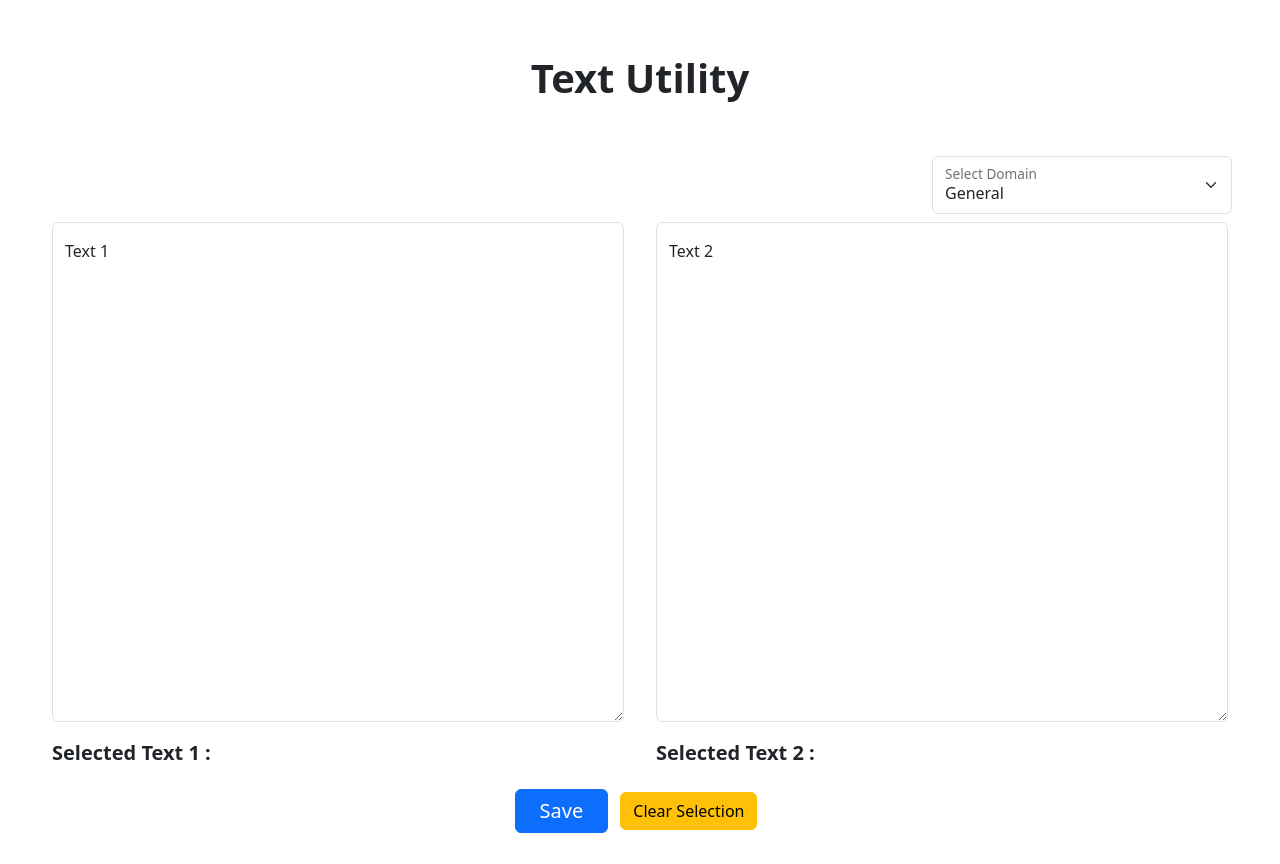
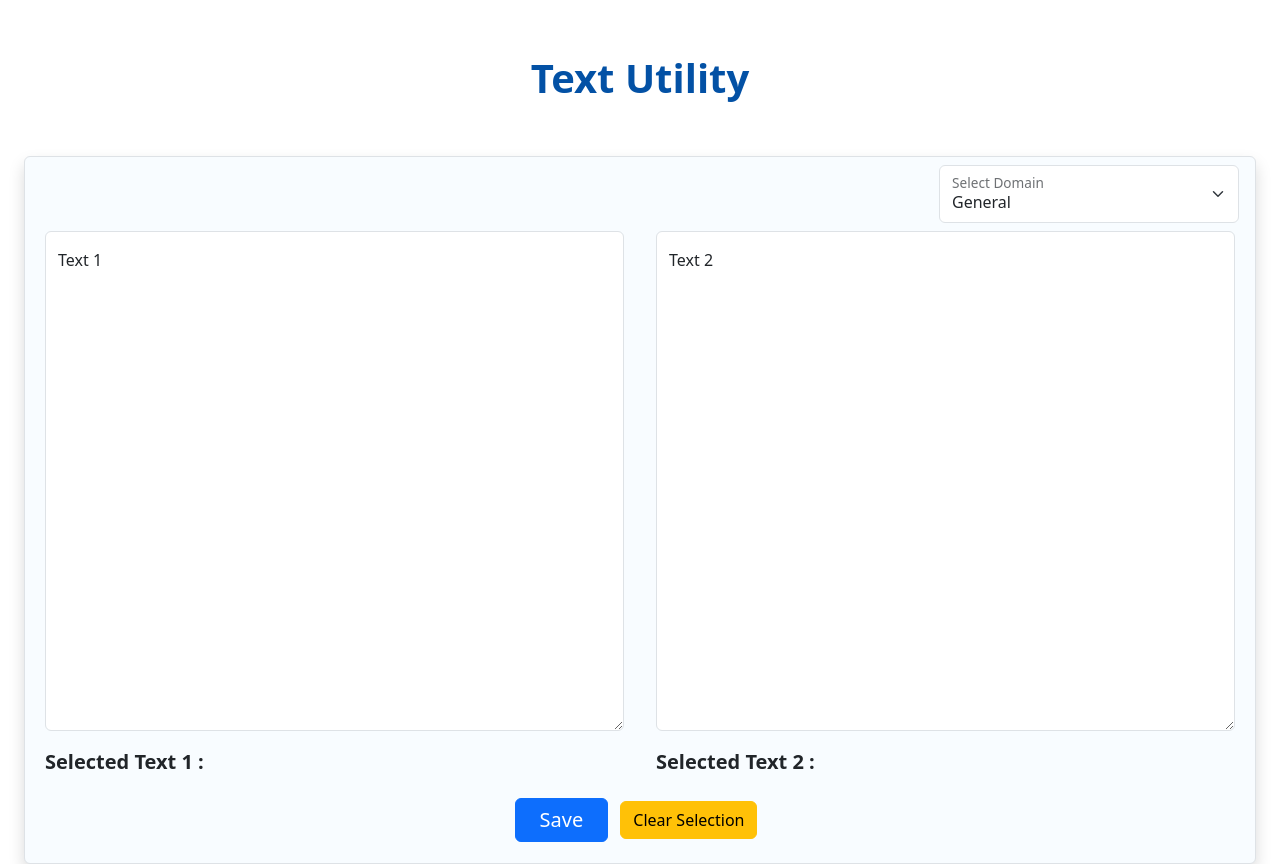
Before and after one commit to shivamgithub8393/text_utility, a plain HTML site: page index.html in a window 1280 px wide. Drawn offline with nearby package versions, Linux system fonts and the light colour scheme.

Commit message:
UI Chanegss

```diff
--- a/index.html
+++ b/index.html
@@ -11,11 +11,12 @@
 </head>
 
 <body>
-  <div class="mx-lg-5 mx-sm-2">
-    <div class="fs-1 my-5 text-center fw-bold">Text Utility</div>
+  <div class="mx-lg-4 mx-sm-1">
+    <div class="fs-1 my-5 text-center fw-bold" style="color: #0351a5;">
+      Text Utility
+    </div>
 
-
-
+    <div class="card border shadow px-3" style="background-color: #f8fcff;">
       <div class="d-flex flex-row-reverse my-2">
         <div class="form-floating" style="width: 300px">
           <select class="form-select" id="floatingSelect" aria-label="Floating label select example">
@@ -75,6 +76,8 @@
       </div>
     </div>
 
+  </div>
+
 
 
 </body>
```
Lines whose indentation alone changed are shown as unchanged.
